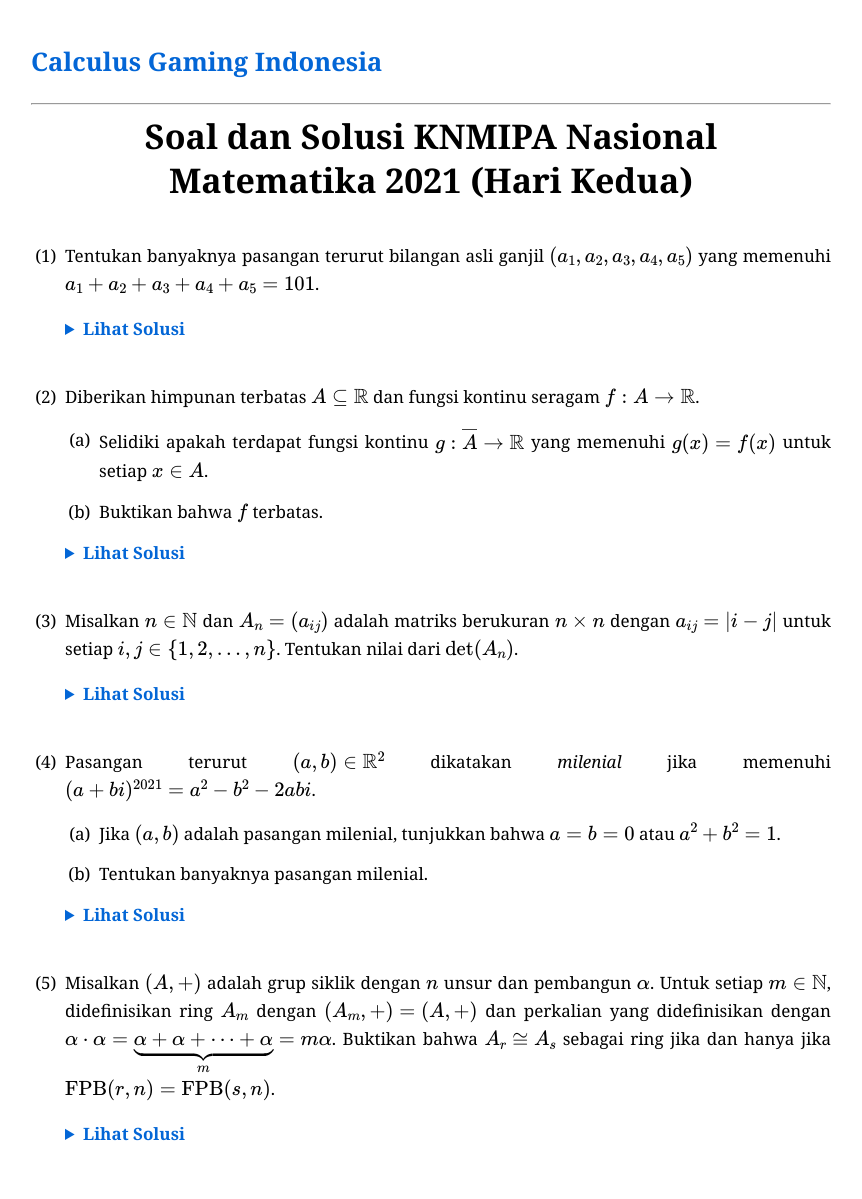
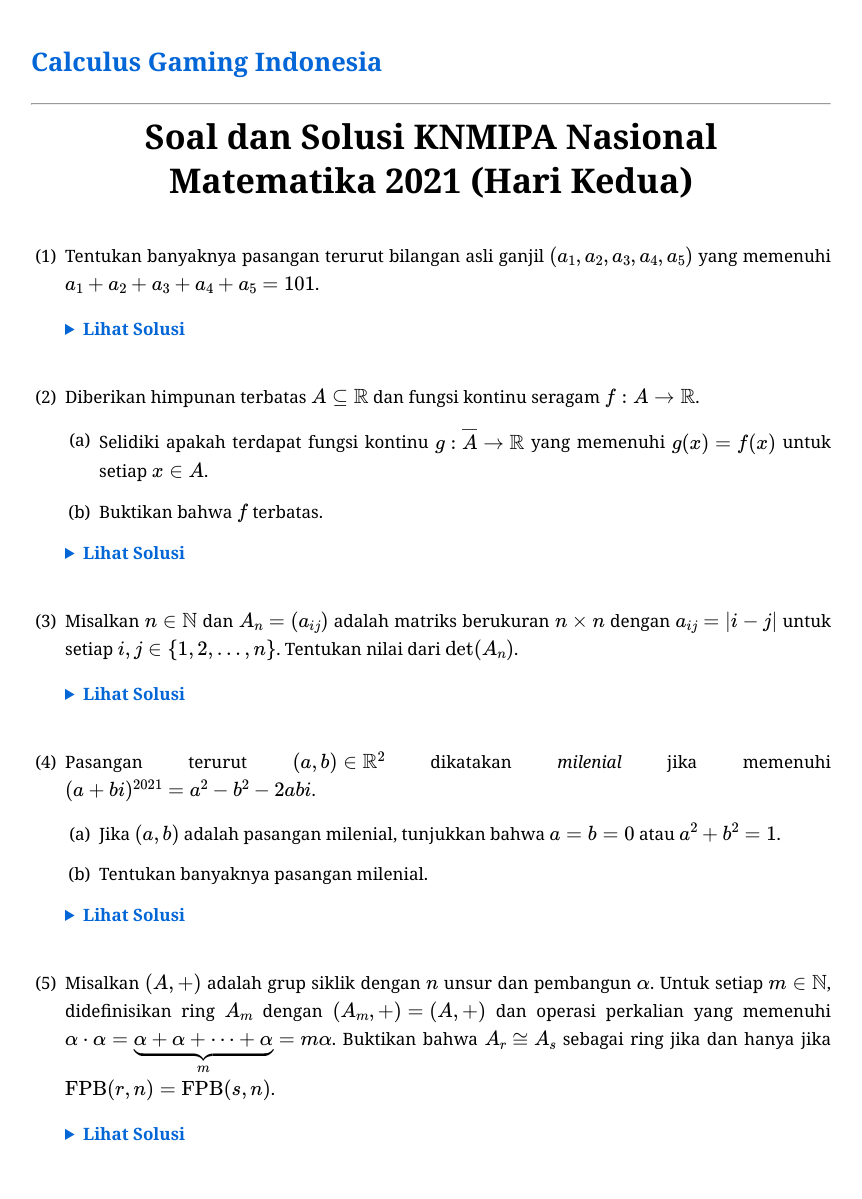
Before and after one commit to calculusgamingindonesia/calculusgamingindonesia.github.io, a Jekyll site: the page built from _posts/2026-07-01-knmipa-nas-mat-21-2.md, in a window 1280 px wide. Shown: the whole page, without its empty margins (209-1071 px from the left). Built offline with Jekyll 4.4.1, drawn with Linux system fonts in a browser that asks for light colours; some web fonts are replaced.

Commit message:
Update 2026-07-01-knmipa-nas-mat-21-2.md

```diff
--- a/_posts/2026-07-01-knmipa-nas-mat-21-2.md
+++ b/_posts/2026-07-01-knmipa-nas-mat-21-2.md
@@ -60,7 +60,7 @@
    </div>
    </details>
 
-5. Misalkan $(A, +)$ adalah grup siklik dengan $n$ unsur dan pembangun $\alpha$. Untuk setiap $m\in\mathbb{N}$, didefinisikan ring $A_m$ dengan $(A_m, +)=(A, +)$ dan perkalian yang didefinisikan dengan $\alpha\cdot\alpha=\underbrace{\alpha+\alpha+\cdots+\alpha}_{m}=m\alpha$. Buktikan bahwa $A_r\cong A_s$ sebagai ring jika dan hanya jika $\mathrm{FPB}(r, n)=\mathrm{FPB}(s, n)$.
+5. Misalkan $(A, +)$ adalah grup siklik dengan $n$ unsur dan pembangun $\alpha$. Untuk setiap $m\in\mathbb{N}$, didefinisikan ring $A_m$ dengan $(A_m, +)=(A, +)$ dan operasi perkalian yang memenuhi $\alpha\cdot\alpha=\underbrace{\alpha+\alpha+\cdots+\alpha}_{m}=m\alpha$. Buktikan bahwa $A_r\cong A_s$ sebagai ring jika dan hanya jika $\mathrm{FPB}(r, n)=\mathrm{FPB}(s, n)$.
 
    <details>
    <summary>Lihat Solusi</summary>
```
